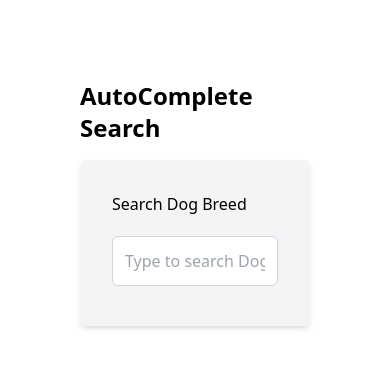
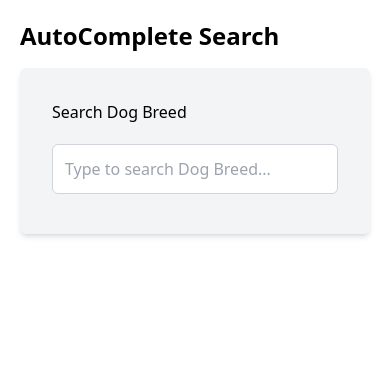
Before and after one commit to PriyankaTiwary123/AutoComplete, a React (Create React App) app: page / in a window 390 px wide. Shown: the top 368 px of the page. Built offline with nearby package versions, Linux system fonts and the light colour scheme.

Commit message:
added-responsive-to-autocomplete

```diff
--- a/src/App.tsx
+++ b/src/App.tsx
@@ -5,7 +5,7 @@ const App: React.FC = () => {
   const apiEndpoint = BASE_URL;
 
   return (
-    <div className="m-20 flex flex-col justify-center">
+    <div className="m-5 md:m-20 flex flex-col justify-center">
       <h1 className="text-2xl font-bold mb-4">AutoComplete Search</h1>
       <div className="bg-gray-100 p-8 mb-40 rounded-md shadow-md">
         <Autocomplete api_URL={apiEndpoint} searchCategory="Dog Breed" />
```
